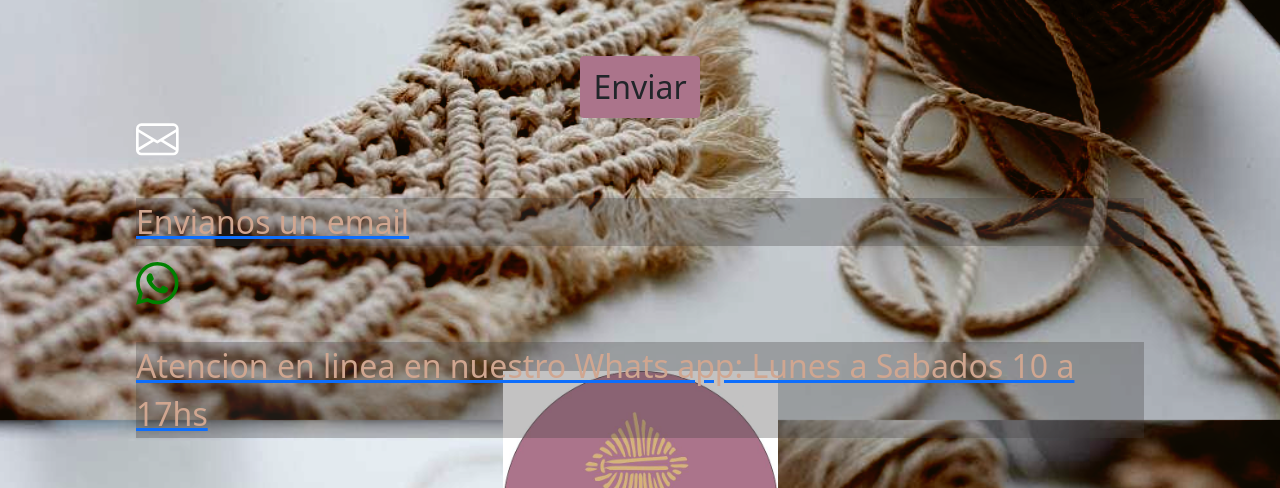
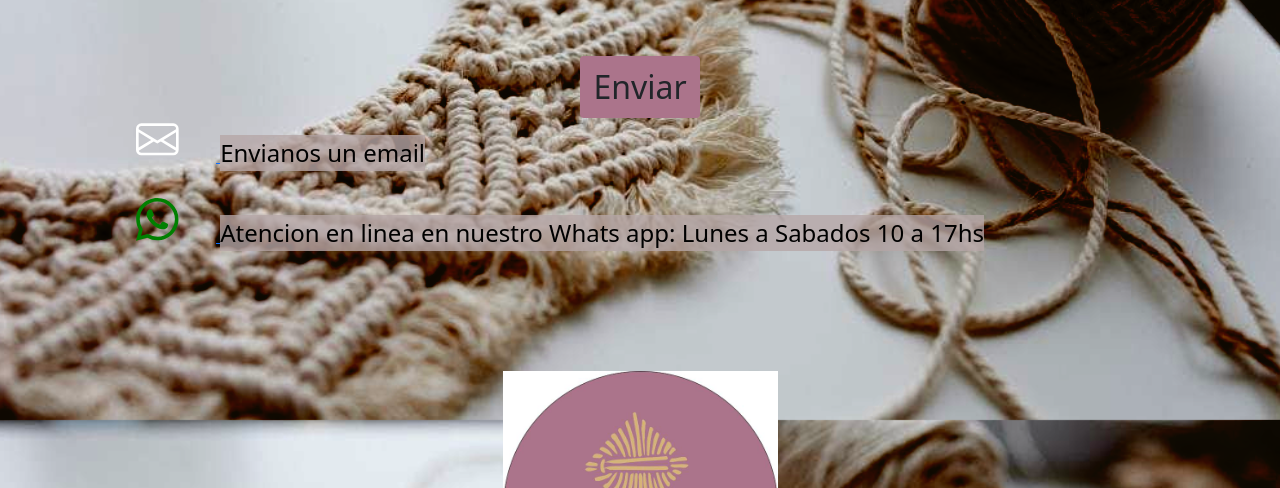
Before and after one commit to celestesolangelario/DesarrolloWeb-Final, a website: page src/html/compra.html in a window 1280 px wide. Shown: the part 2780-3268 px from the top of the page. Drawn offline with nearby package versions, Linux system fonts and the light colour scheme; some icons are missing; a web font is replaced by a local one.

Commit message:
cambios en el html de compras y en su styel correspondiente

```diff
--- a/scss/components/_compra.scss
+++ b/scss/components/_compra.scss
@@ -49,7 +49,7 @@
         display: flex;
         font-size: xx-large;
         background-color: nth($color, 10);
-        backdrop-filter: blur (3px);
+
 
     }
 }
@@ -118,19 +118,17 @@
 
 
     .mail {
-        display: flex;
-        font-size: xx-large;
-        background-color: nth($color, 3);
-        backdrop-filter: blur (3px);
-        color: nth($color, 5);
+        display: inline-block;
+        font-size: x-large;
+        background-color: nth($color,10);
+        color: nth($color,8);
     }
 
     .whp {
-        display: flex;
-        font-size: xx-large;
-        background-color: nth($color, 3);
-        backdrop-filter: blur (3px);
-        color: nth($color, 5);
+        display: inline-block;
+        font-size: x-large;
+        background-color: nth($color,10);
+        color: nth($color, 8);
 
     }
 
```
Also changed, not shown: css/style.css, 1 other file.
